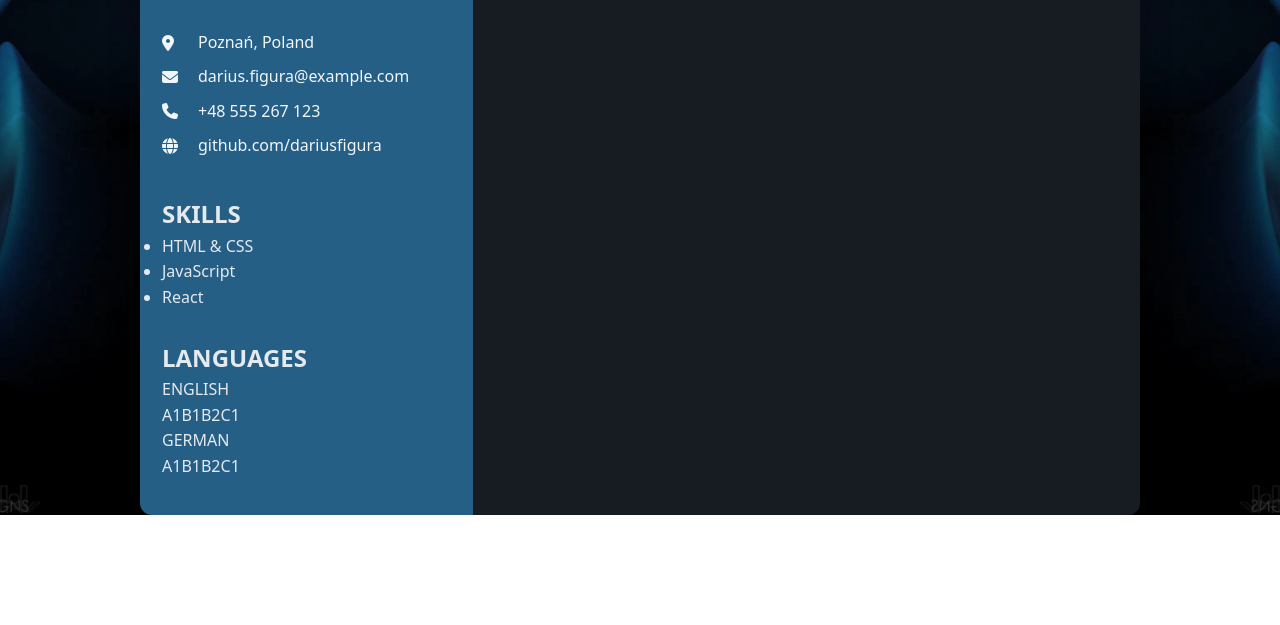
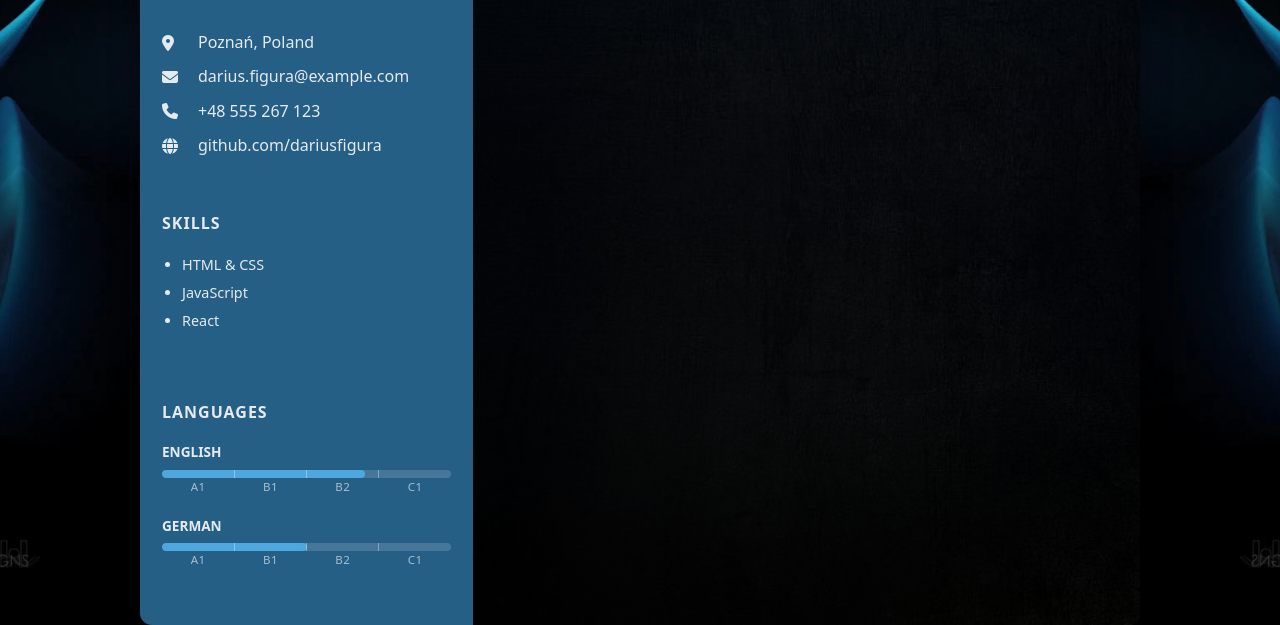
Before and after one commit to PixeStudio/cv_project, a plain HTML site: page index.html in a window 1280 px wide. Shown: the part 290-915 px from the top of the page. Before the commit the page ends 805 px from the top, so only its background shows below. Drawn offline with nearby package versions, Linux system fonts and the light colour scheme.

Commit message:
feat: new css features for left panel and right panel

```diff
--- /dev/null
+++ b/css/root.css
@@ -0,0 +1,33 @@
+:root{
+  --blue-400:#4ea8de;
+  --blue-700:#2e79a8;
+  --blue-800:#255f86;
+  --blue-600:#3a8dc2;
+
+  --bg-900:#0d1318;
+  --graphite:#161c22;
+  --text-100:#e5eaef;
+  --text-300:#c6ced6;
+  --muted:rgba(255,255,255,.7);
+  --card:#0f151b;
+  --theme-toggle: #444242;
+
+  --radius:16px;
+  --shadow:0 10px 30px rgba(0,0,0,.35);
+  --ring:0 0 0 3px rgba(58,141,194,.25);
+}
+
+/* LIGHT THEME OVERRIDES */
+[data-theme="light"]{
+  --bg-900:#f4f6f8;
+  --graphite:#ffffff;
+  --text-100:#0b1116;
+  --text-300:#2b3742;
+  --muted:rgba(0,0,0,.6);
+  --card:#ffffff;
+}
+
+/*DARK THEME OVERRIDES*/
+[data-theme="dark"] body {
+    background: url(/assets/images/body_background.webp) center/cover no-repeat fixed;
+}
--- a/css/style.css
+++ b/css/style.css
@@ -1,36 +1,3 @@
-:root{
-  --blue-700:#2e79a8;
-  --blue-800:#255f86;
-  --blue-600:#3a8dc2;
-
-  --bg-900:#0d1318;
-  --graphite:#161c22;
-  --text-100:#e5eaef;
-  --text-300:#c6ced6;
-  --muted:rgba(255,255,255,.7);
-  --card:#0f151b;
-  --theme-toggle: #444242;
-
-  --radius:16px;
-  --shadow:0 10px 30px rgba(0,0,0,.35);
-  --ring:0 0 0 3px rgba(58,141,194,.25);
-}
-
-/* LIGHT THEME OVERRIDES */
-[data-theme="light"]{
-  --bg-900:#f4f6f8;
-  --graphite:#ffffff;
-  --text-100:#0b1116;
-  --text-300:#2b3742;
-  --muted:rgba(0,0,0,.6);
-  --card:#ffffff;
-}
-
-/*DARK THEME OVERRIDES*/
-[data-theme="dark"] body {
-    background: url(/assets/images/body_background.webp) center/cover no-repeat fixed;
-}
-
 * {
     box-sizing: border-box;
     margin: 0;
@@ -73,6 +40,10 @@ body {
     overflow-y: auto;
     -ms-overflow-style: none;
     scrollbar-width: none;
+}
+
+[data-theme="light"] .sidebar {
+    color: var(--graphite);
 }
 
 .sidebar::-webkit-scrollbar {display: none;}
@@ -127,20 +98,20 @@ body {
 }
 
 .brand-title {
-    color: #e4eef7;
     opacity: .9;
     font-weight: 500;
     margin-top: -2px;
     text-align: center;
 }
 
-/*SIDEBAR BODY*/
+/*SIDEBAR BODY > left panel*/
 
 .sidebar-body {
     padding: 24px 22px 36px;
     display: flex;
     flex-direction: column;
     gap: 28px;
+
 }
 
 .contact {
@@ -154,18 +125,119 @@ body {
     justify-items: start;
     gap: 12px;
     margin: .55rem 0;
-    color: #f2f6fa;
+
+}
+
+/*skills*/
+
+.bullets {
+    list-style-type: disc;
+    margin: 0.5rem 0 1.5rem 1.25rem;
+    font-size: 0.9rem;
+}
+
+.bullets li {
+    margin-bottom: 0.3rem;
+}
+
+/*languages*/
+
+.section-plain {
+    margin-top: 1rem;
+}
+
+.side-h {
+    font-size: 1rem;
+    font-weight: 700;
+    margin-bottom: 1rem;
+    letter-spacing: 1px;
+}
+
+.lang-block {
+    margin-bottom: 1.2rem;
+}
+
+.lang-name{
+    display: block;
+    font-size: 0.85rem;
+    font-weight: 600;
+    margin-bottom: 0.4rem;
+}
+
+.lang-bar {
+    position: relative;
+    width: 100%;
+    height: 8px;
+    background: rgba(255, 255, 255, 0.15);
+    border-radius: 4px;
+    overflow: hidden;
+}
+
+.lang-bar::after {
+  content: "";
+  position: absolute;
+  inset: 0;
+  background-image:
+    linear-gradient(to bottom, rgba(255,255,255,.35), rgba(255,255,255,.35)),
+    linear-gradient(to bottom, rgba(255,255,255,.35), rgba(255,255,255,.35)),
+    linear-gradient(to bottom, rgba(255,255,255,.35), rgba(255,255,255,.35));
+  background-size: 1px 100%, 1px 100%, 1px 100%;
+  background-position: 25% 0, 50% 0, 75% 0;
+  background-repeat: no-repeat;
+  pointer-events: none;
+}
+
+
+.lang-fill {
+    height: 100%;
+    background: var(--blue-400);
+    border-radius: 4px;
+}
+
+.lang-labels {
+    display: grid;
+    grid-template-columns: repeat(4, 1fr);
+    justify-items: center;
+    font-size: .72rem;
+    color: rgba(255, 255, 255, 0.6);
+    letter-spacing: .5px;
 }
 
 /*RIGHT PANEL*/
 
 .main {
-    background-image: url(/assets/images/main_background.jpg) center/cover ;
+    position: relative;
+    padding: 2rem;
+    color: var(--text-100);
+    z-index: 0;
+}
+
+[data-theme="light"] .main {
+    background: linear-gradient(180deg, #f9fbfd 0%, #eef3f8 100%);
+    color: var(text-dark, #111);
+}
+
+[data-theme="dark"] .main {
+    background: url(/assets/images/main_background.jpg) center/cover no-repeat fixed;
     background-color: var(--graphite);
     position: relative;
     display: flex;
     flex-direction: column;
     overflow: hidden;
+    z-index: 0;
+}
+
+[data-theme="dark"] .main::before {
+    content: "";
+    position: absolute;
+    inset: 0;
+    background: linear-gradient(
+        180deg,
+        rgba(1, 19, 50, 0.25) 0%,
+        rgba(0,0,0,0.6) 100%
+    );
+    pointer-events: none;
+    z-index: -1;
 }
 
 .main-container {
--- a/index.html
+++ b/index.html
@@ -4,6 +4,7 @@
   <meta charset="UTF-8" />
   <meta name="viewport" content="width=device-width, initial-scale=1.0" />
   <title>Dariusz Figura – CV</title>
+  <link rel="stylesheet" href="css/root.css" />
   <link rel="stylesheet" href="css/style.css" />
   <!-- Font Awesome -->
   <link href="https://cdnjs.cloudflare.com/ajax/libs/font-awesome/6.5.0/css/all.min.css" rel="stylesheet">
@@ -51,16 +52,16 @@
         <span class="lang-name">ENGLISH</span>
         <div class="lang-bar">
           <div class="lang-fill" style="width:70%"></div>
-          <div class="lang-labels"><span>A1</span><span>B1</span><span>B2</span><span>C1</span></div>
         </div>
+        <div class="lang-labels"><span>A1</span><span>B1</span><span>B2</span><span>C1</span></div>
       </div>
 
       <div class="lang-block">
         <span class="lang-name">GERMAN</span>
         <div class="lang-bar">
           <div class="lang-fill" style="width:50%"></div>
-          <div class="lang-labels"><span>A1</span><span>B1</span><span>B2</span><span>C1</span></div>
         </div>
+        <div class="lang-labels"><span>A1</span><span>B1</span><span>B2</span><span>C1</span></div>
       </div>
     </section>
   </div>
```
